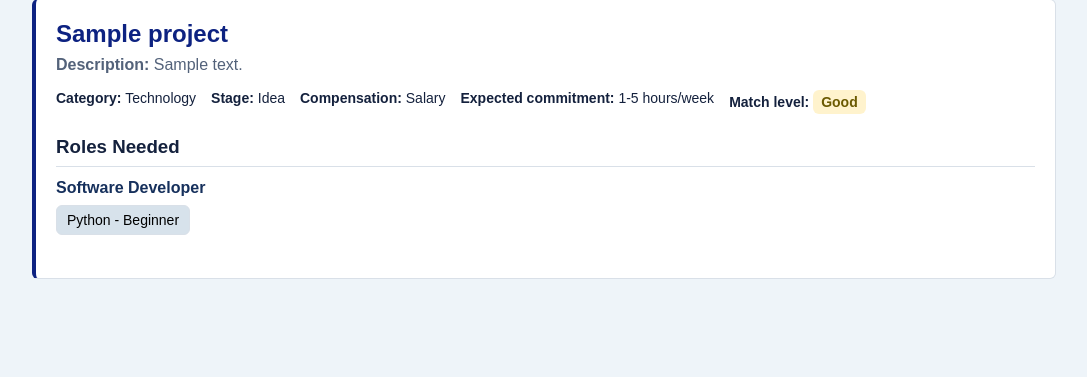
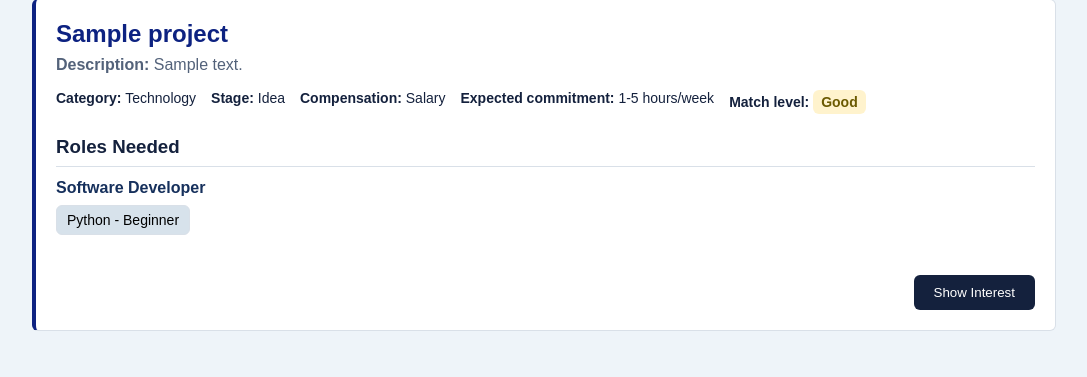
Before and after one commit to RanaAboudawoud/Team-Formation-Platform, a Django app: page /collaborator/ in a window 1280 px wide. Shown: the part 192-569 px from the top of the page, without its empty margins (96-1183 px from the left). Run offline with Django 5.2, Linux system fonts and the light colour scheme; a user stored in the database is signed in; tables that the repository leaves empty hold one stand-in row (values such as "Sample post").

Commit message:
Add show interest button (#75)

```diff
--- a/core/static/core/style.css
+++ b/core/static/core/style.css
@@ -171,6 +171,24 @@ body {
     margin-bottom: 12px;
     border-bottom: 1px solid #d9e0e8;
     padding-bottom: 8px;
+}
+
+/* Interest button in project cards */
+
+.project-actions {
+    display: flex;
+    justify-content: flex-end;
+    margin-top: 20px;
+}
+
+.interest-button {
+    margin-top: 15px;
+    padding: 10px 20px;
+    background-color: #14213D;
+    color: white;
+    border: none;
+    cursor: pointer;
+    border-radius: 6px;
 }
 
 /* Collaborator profile page */
--- a/core/templates/core/collaborator.html
+++ b/core/templates/core/collaborator.html
@@ -52,6 +52,12 @@
 
         {% endfor %}
 
+        <div class = "project-actions">
+
+            <button class = "interest-button" type = "button">Show Interest</button>
+
+        </div>
+
     </div>
 
     {% endfor %}
```
